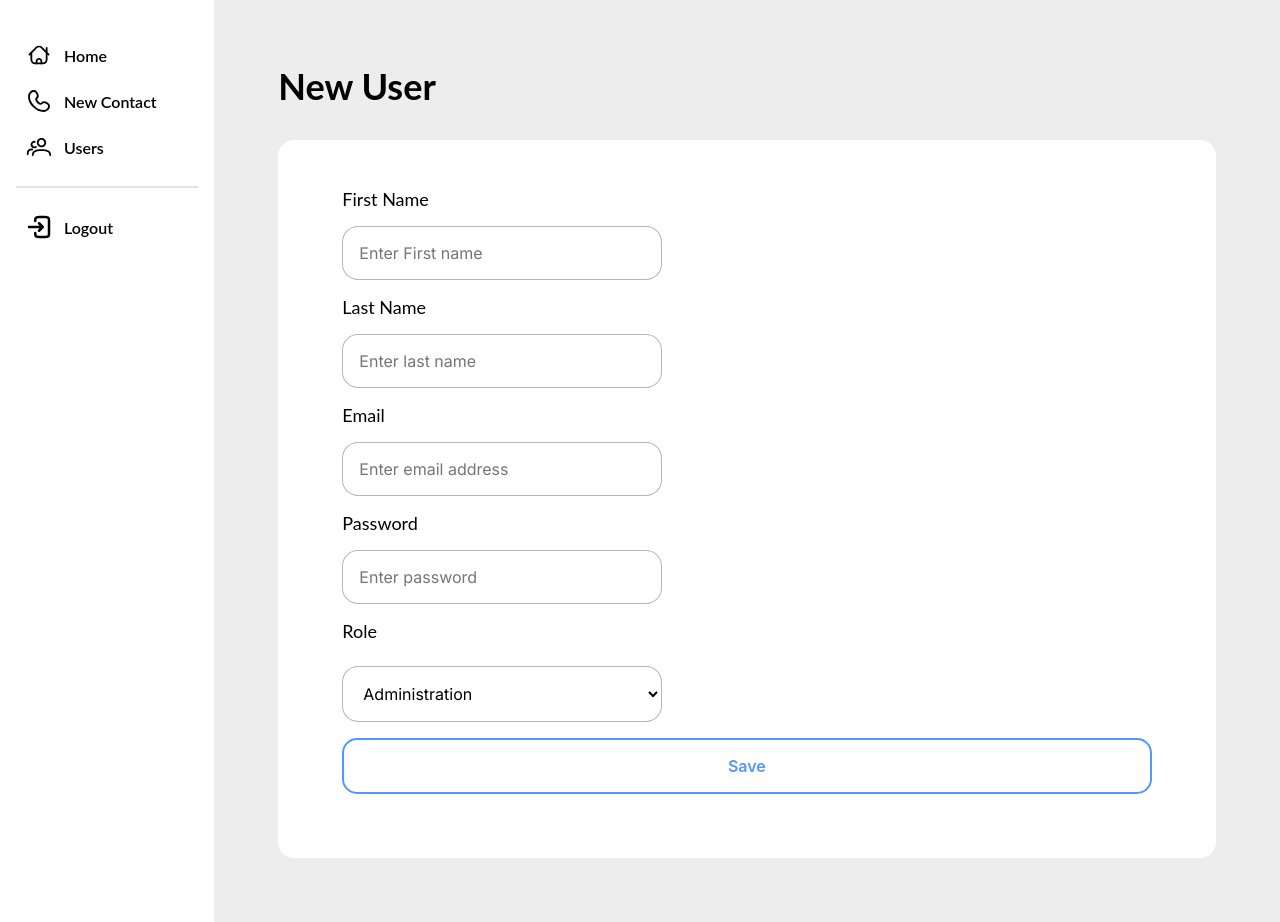
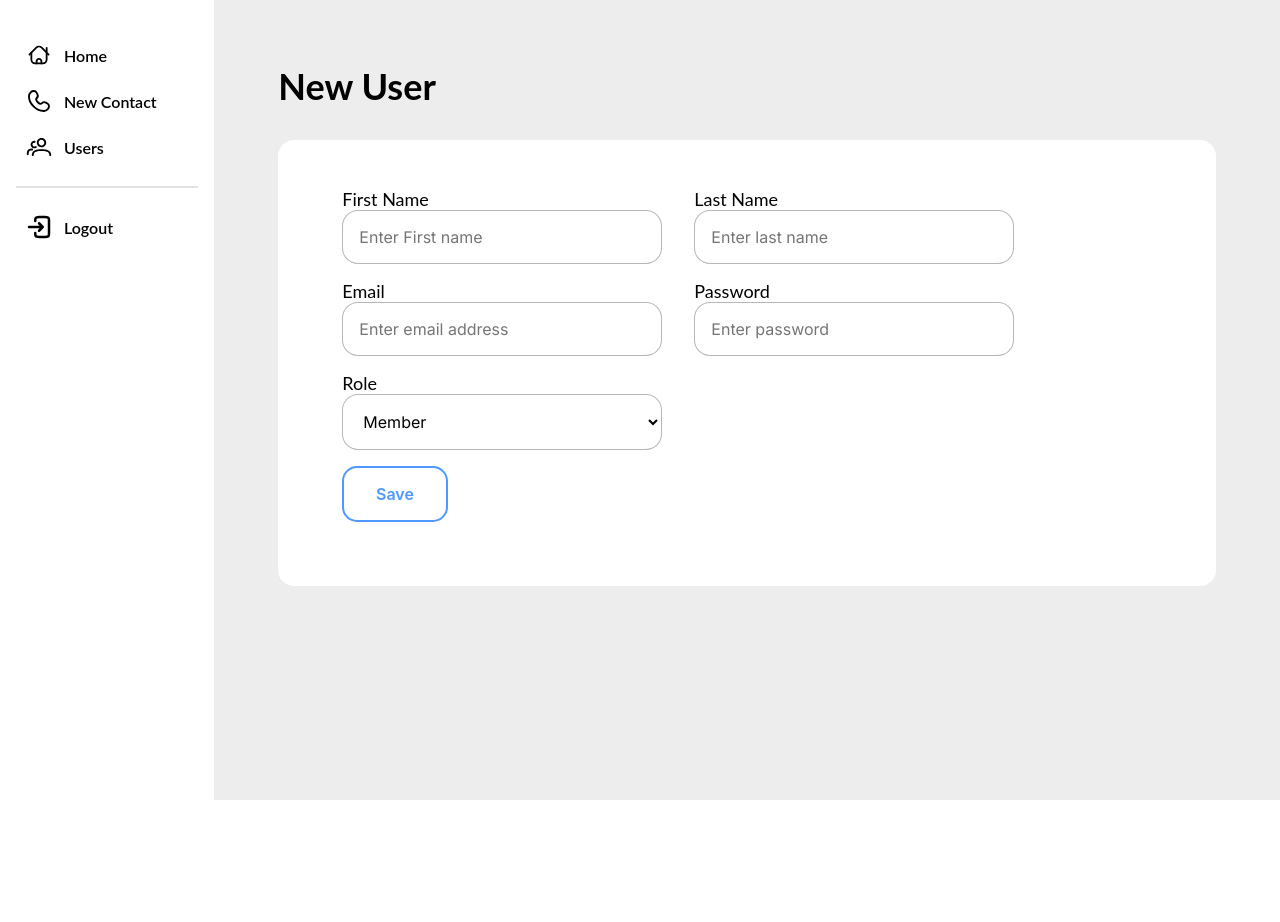
Before and after one commit to bombies/info2180-finalproject, a PHP site: page /dashboard/users/index.html in a window 1280 px wide. Shown: the part 104-1026 px from the top of the page. After the commit the page ends 904 px from the top, so only its background shows below. Run offline with PHP 8.4, Linux system fonts and the light colour scheme.

Commit message:
Fix form styling

```diff
--- a/dashboard/index.html
+++ b/dashboard/index.html
@@ -68,7 +68,9 @@
     <section class="main-layout">
         <div class="dashboard-heading">
             <h1>Dashboard</h1>
-            <button class="cta-button">Add New Contact</button>
+            <a href="/info2180-finalproject/dashboard/newcontact">
+                <button class="cta-button">Add New Contact</button>
+            </a>
         </div>
         <div class="default-container">
             <div class="dash-container-filter-bar">
--- a/dashboard/newcontact/index.html
+++ b/dashboard/newcontact/index.html
@@ -106,7 +106,9 @@
                     </select>
                 </label>
             </div>
-            <button type="submit">Create Contact</button>
+            <div class="flex">
+                <button type="submit">Create Contact</button>
+            </div>
         </form>
     </section>
 </main>
--- a/dashboard/users/index.html
+++ b/dashboard/users/index.html
@@ -69,26 +69,36 @@
         <h1>New User</h1>
         <div>
             <form id="registration-form">
-                <label for="Fname">First Name</label>
-                <input id="Fname"
-                       type="Fname"
-                       name="Fname"
+                <div class="flex gap-4">
+                    <label for="first_name">
+                        First Name
+                        <input id="first_name"
+                               name="first_name"
                                placeholder="Enter First name"
+                               required
                         >
-                <label for="Lname">Last Name</label>
-                <input id="Lname"
-                       type="Lname"
-                       name="Lname"
+                    </label>
+                    <label for="last_name">
+                        Last Name
+                        <input id="last_name"
+                               name="last_name"
                                placeholder="Enter last name"
+                               required
                         >
-                <label for="email">Email</label>
+                    </label>
+                </div>
+                <div class="flex gap-4">
+                    <label for="email">
+                        Email
                         <input id="email"
                                type="email"
                                name="email"
                                placeholder="Enter email address"
                                required
                         >
-                <label for="password">Password</label>
+                    </label>
+                    <label for="password">
+                        Password
                         <input id="password"
                                type="password"
                                name="password"
@@ -96,12 +106,18 @@
                                placeholder="Enter password"
                                required
                         >
-                <label for="Role" class="label-layout">Role </label>
+                    </label>
+                </div>
+                <label for="Role">
+                    Role
                     <select id="Role" required>
-                    <option value="Admin">Administration</option>
                         <option value="Member">Member</option>
+                        <option value="Admin">Admin</option>
                     </select>
+                </label>
+                <div class="flex">
                     <button type="submit">Save</button>
+                </div>
                 <div id="error"></div>
             </form>
         </div>
```
Also changed, not shown: styles.css (line endings or trailing spaces). Lines whose indentation alone changed are shown as unchanged.
